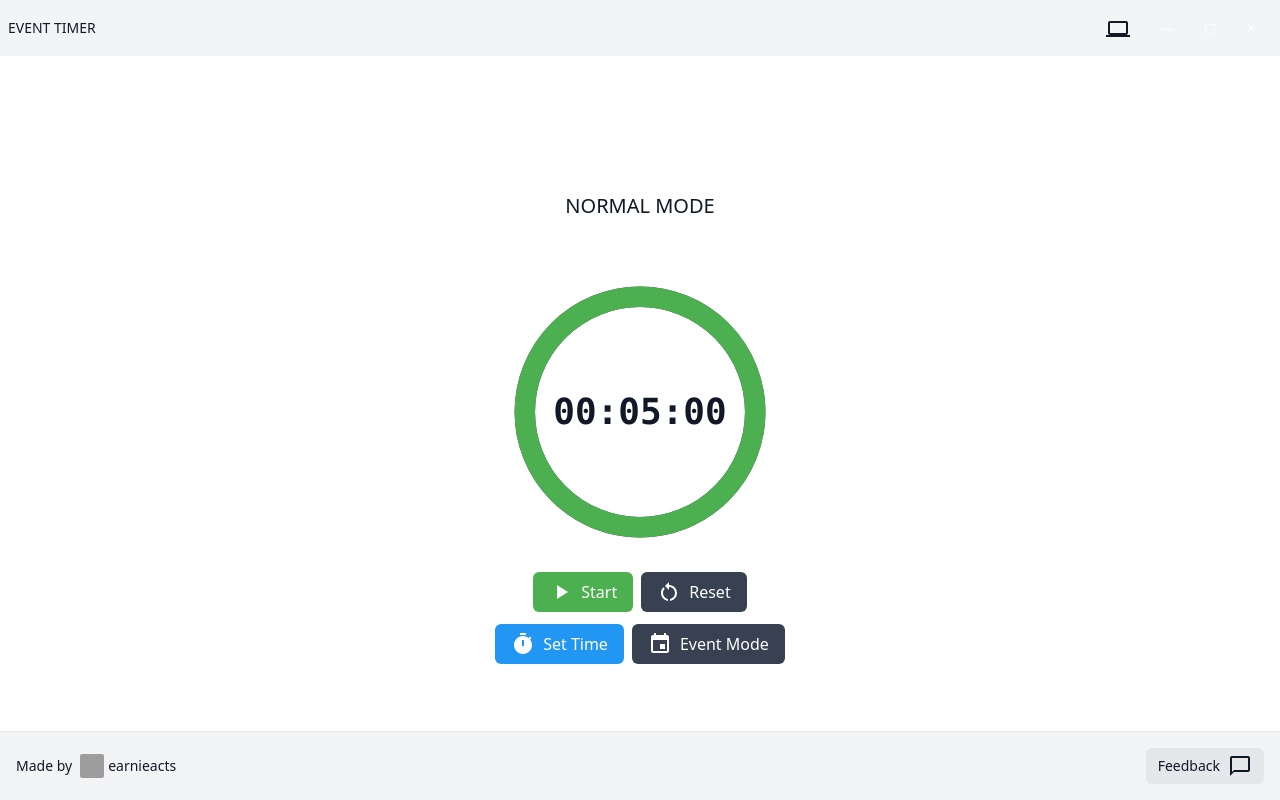
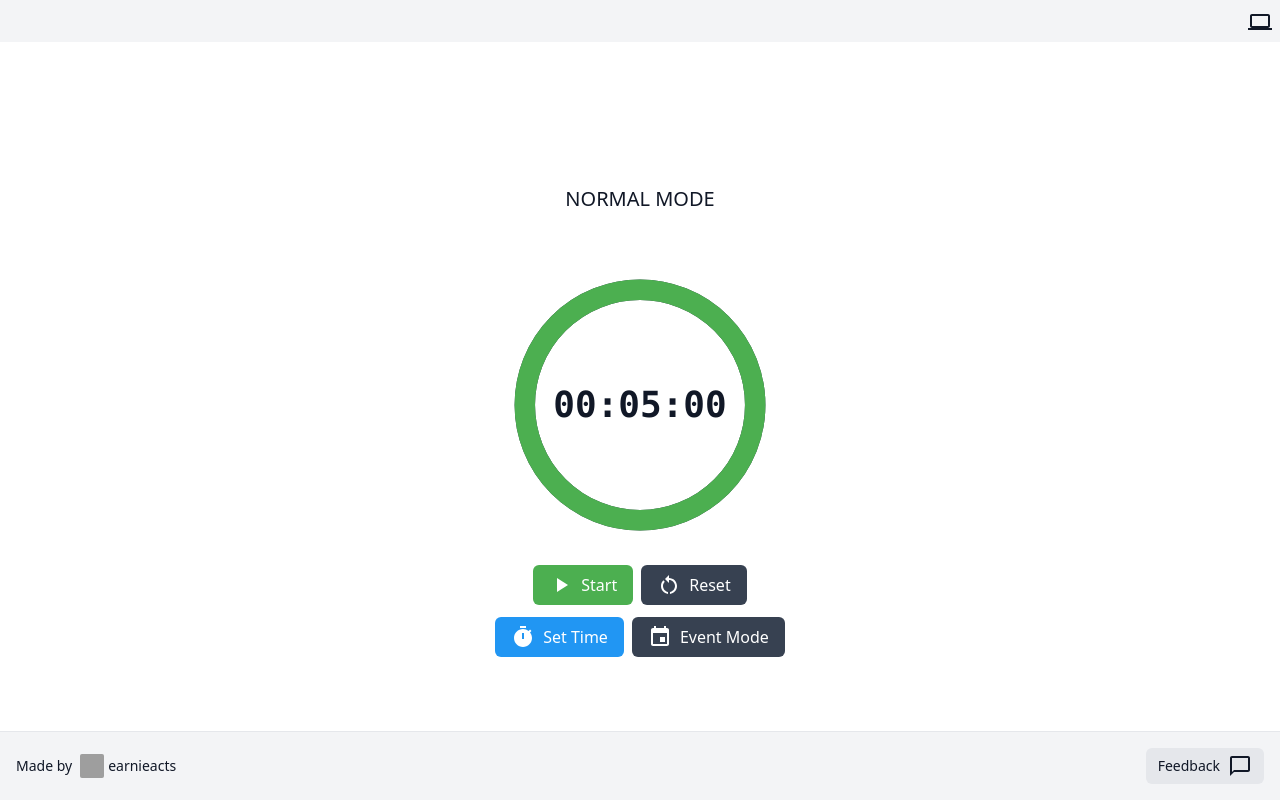
Before and after one commit to earnieacts/electron-event-timer, a React (Vite) app: page / in a window 1280 px wide. Built offline with nearby package versions, Linux system fonts and the light colour scheme; grey boxes are pictures that could not be loaded; a web font is replaced by a local one.

Commit message:
style: modified header

```diff
--- a/src/components/layout/header.tsx
+++ b/src/components/layout/header.tsx
@@ -1,25 +1,23 @@
 import React from 'react';
-import WindowControls from './window-controls';
+// import WindowControls from './window-controls';
 import ThemeToggle from './theme-toggle';
 import { useTheme } from '@/hooks/use-theme';
 
 const Header: React.FC = () => {
-  const isMac = window.navigator.platform.toLowerCase().includes('mac');
+
   const { theme, setTheme } = useTheme();
 
   return (
     <header
-      className="bg-gray-100 dark:bg-black p-2 flex justify-between items-center select-none"
+      className="bg-gray-100 dark:bg-black p-2 flex justify-end items-center select-none"
       style={{ WebkitAppRegion: 'drag' } as React.CSSProperties}
     >
-      {isMac && <WindowControls />}
-      <div className="text-gray-900 dark:text-white text-sm">EVENT TIMER</div>
       <div
         className="flex items-center gap-4"
         style={{ WebkitAppRegion: 'no-drag' } as React.CSSProperties}
       >
         <ThemeToggle currentTheme={theme} onThemeChange={setTheme} />
-        {!isMac && <WindowControls />}
+
       </div>
     </header>
   );
```
